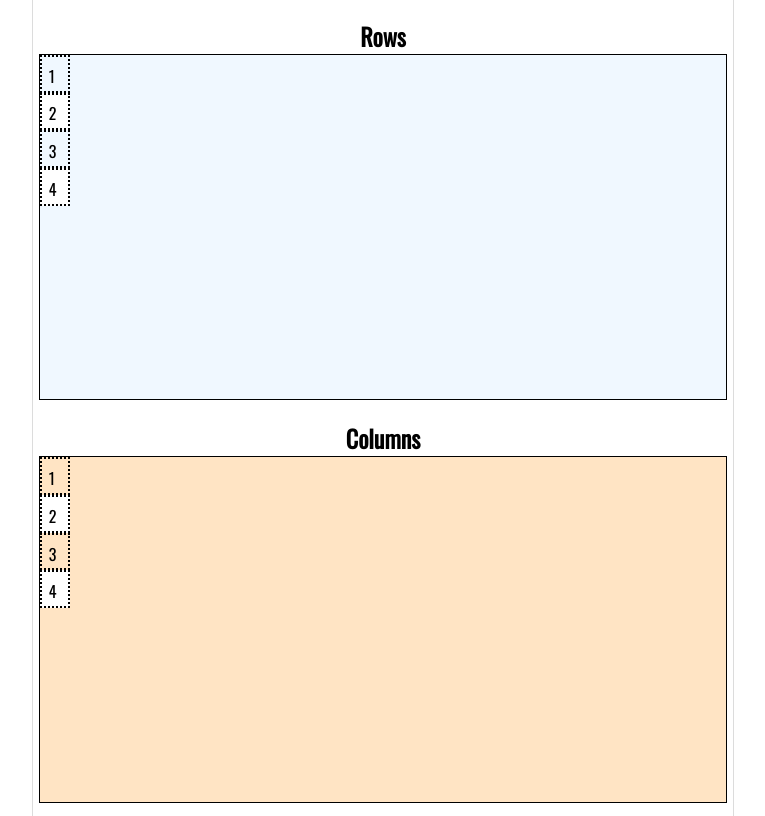
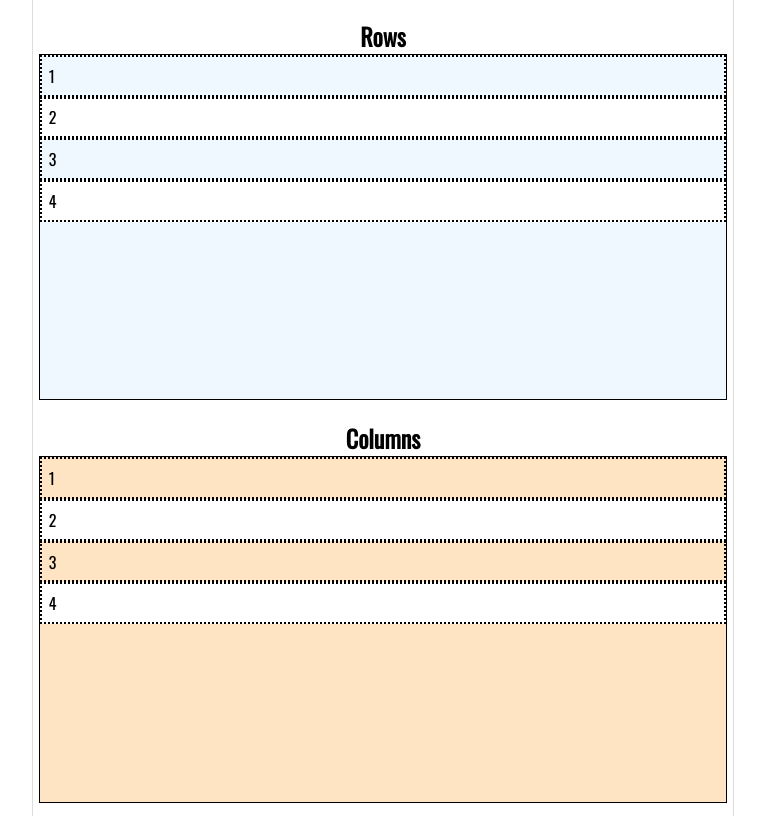
Before and after one commit to donyd/FlexBox, a plain HTML site: page index.html in a window 1280 px wide. Shown: the part 58-874 px from the top of the page, without its empty margins (257-1022 px from the left). Drawn offline with nearby package versions, Linux system fonts and the light colour scheme.

Commit message:
updated styles to fix align-item issue

```diff
--- a/css/styles.css
+++ b/css/styles.css
@@ -39,20 +39,19 @@ h2 {
 #row-box p, #column-box p {
     border: 2px dotted black;
     padding: 1%;
-    height: 20px;
-    width: 12px;
+    height: auto;
+    width: auto;
     margin: 0;
 }
 
 #row-box p:nth-child(2),
-#row-box p:last-child {
-    background-color: white;
-}
+#row-box p:last-child,
 #column-box p:nth-child(2),
 #column-box p:last-child {
     background-color: white;
 }
 
+
 footer {
     text-align: center;
 }
```
